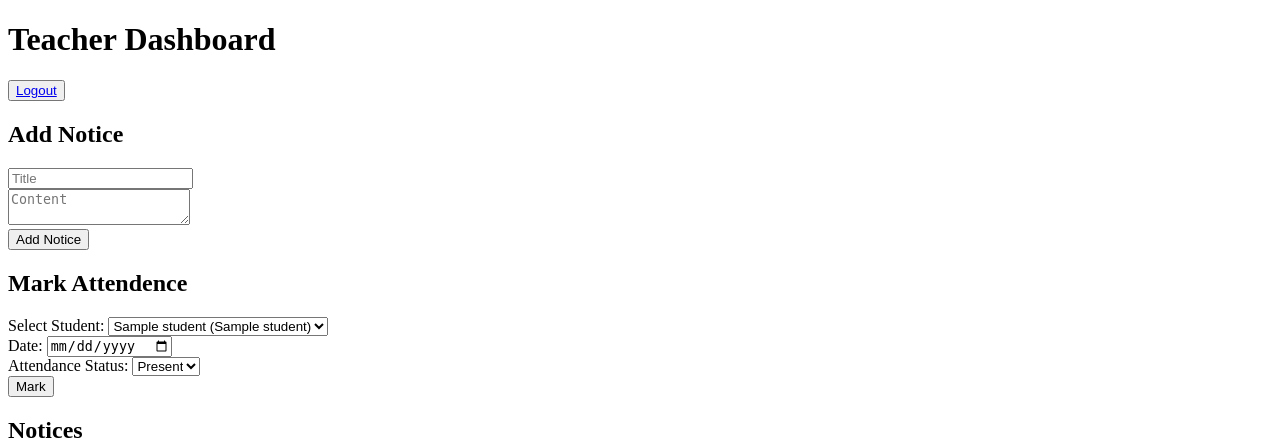
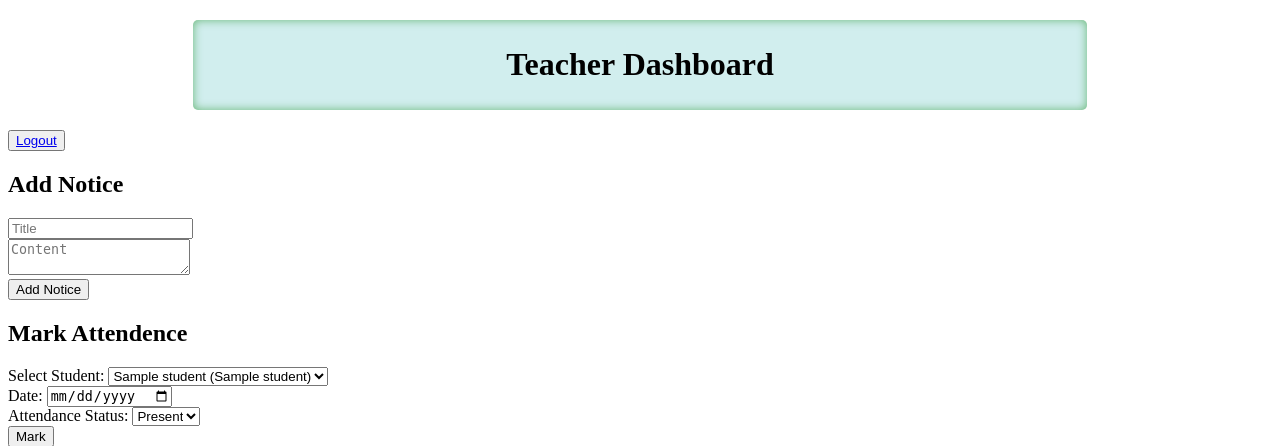
Before and after one commit to mayank1parashar/ERP-system, a Flask app: template templates/teacher_dashboard.html in a window 1280 px wide. Shown: the top 446 px of the page. Run offline with Flask 3, Linux system fonts and the light colour scheme; the template is opened without the code that fills it: most values are stand-ins (such as "Sample title", 1, 10 or a date in 2020).

Commit message:
Update navbar styles in teacherstyle.css

```diff
--- a/static/teacherstyle.css
+++ b/static/teacherstyle.css
@@ -1,5 +1,11 @@
 .navbar{
-
+ background-color: rgb(209, 238, 238);
+ margin: 20px auto;
+ padding: 5px ;
+ width: 70%;
+ border-radius: 5px;
+ box-shadow: inset 0 0 10px rgba(0, 128, 0, 0.5);
+ text-align: center;
 }
 
 .logout{
```
